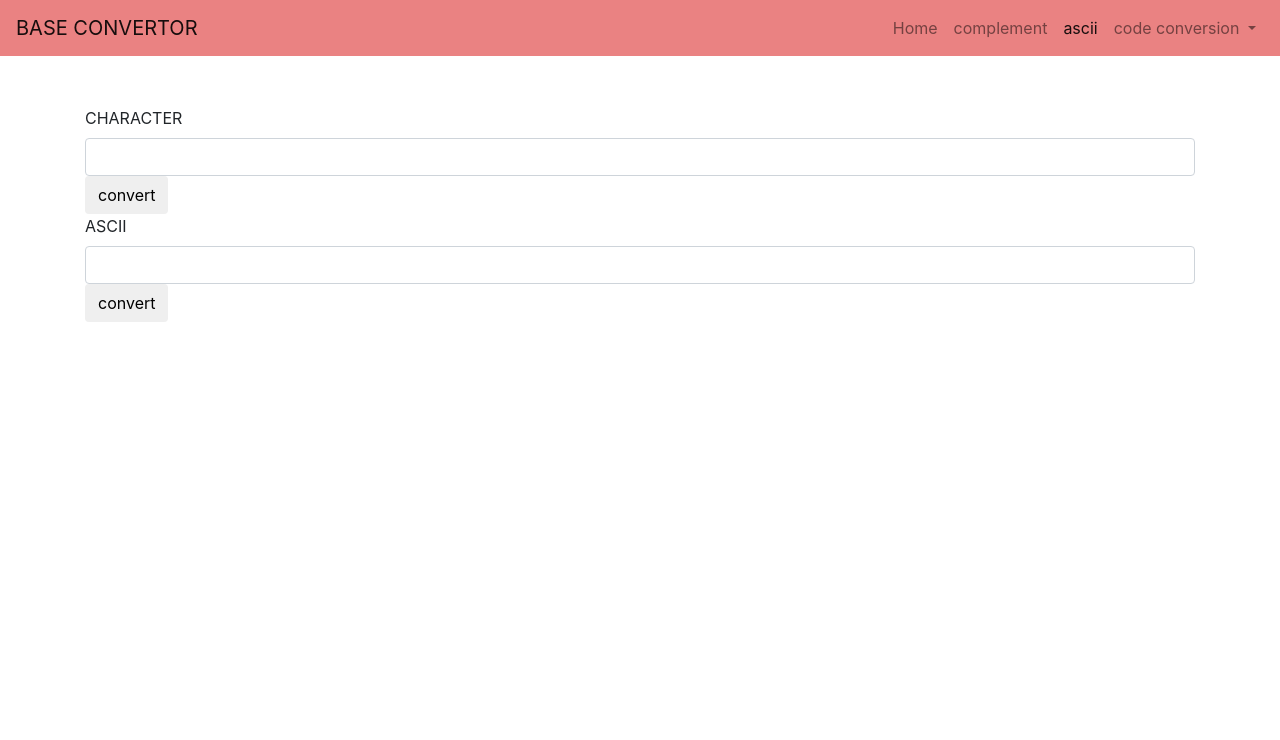
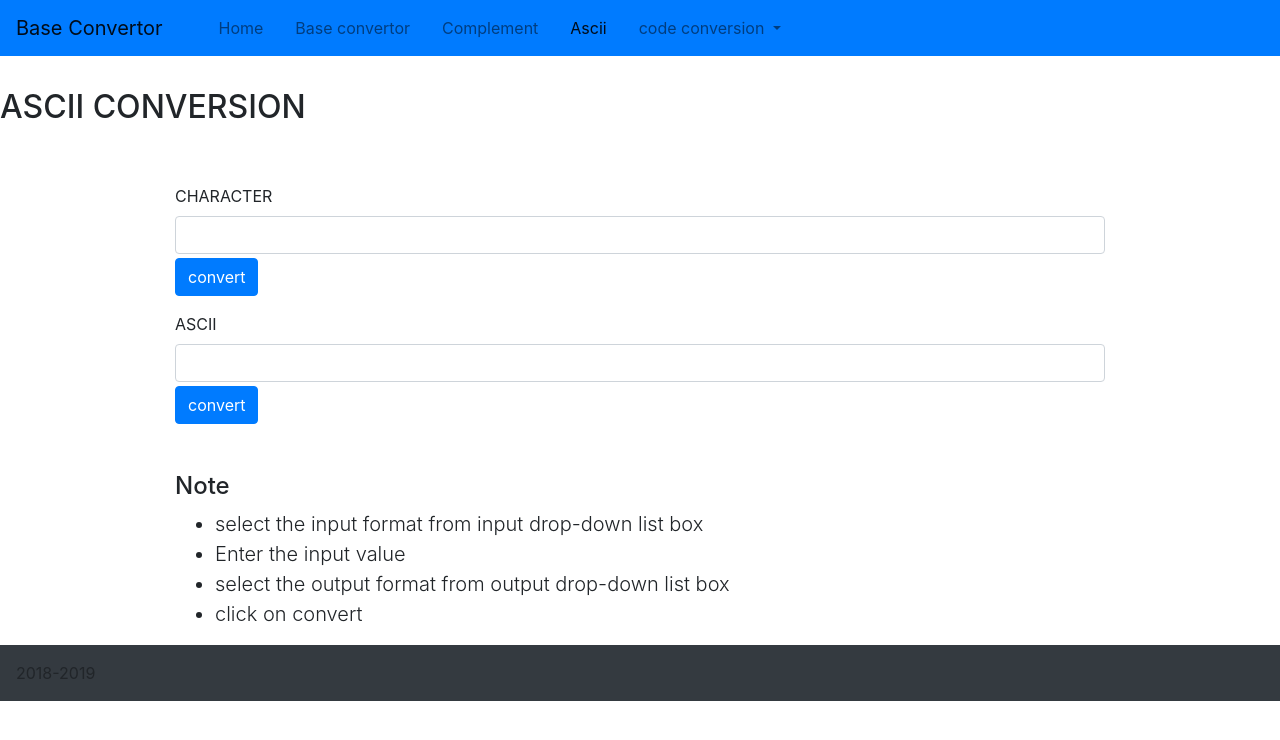
Before and after one commit to gowthamMK2000/base-convertor-website, a plain HTML site: page ascii-unicode.html in a window 1280 px wide. Drawn offline with nearby package versions, Linux system fonts and the light colour scheme; a web font is replaced by a local one.

Commit message:
Update ascii-unicode.html

```diff
--- a/ascii-unicode.html
+++ b/ascii-unicode.html
@@ -6,39 +6,68 @@
     <script type="text/javascript" src="script.js"></script>
     <!-- Bootstrap CSS -->
     <link rel="stylesheet" href="https://maxcdn.bootstrapcdn.com/bootstrap/4.0.0/css/bootstrap.min.css" integrity="sha384-Gn5384xqQ1aoWXA+058RXPxPg6fy4IWvTNh0E263XmFcJlSAwiGgFAW/dAiS6JXm" crossorigin="anonymous">
-    <title>base convertor</title>
+    <link rel="stylesheet" href="layout_css.css">
+    <title>ascii-unicode</title>
+    <link href='https://fonts.googleapis.com/css?family=Audiowide' rel='stylesheet'>
+    <link href='https://fonts.googleapis.com/css?family=Armata' rel='stylesheet'>
+    <link href='https://fonts.googleapis.com/css?family=Amiko' rel='stylesheet'>
     <script type="text/javascript" src="script.js"></script>
   </head>
   <body>
-    <nav class="navbar navbar-expand-lg navbar-light  " style="background-color:#ea8282 ">
-  <a class="navbar-brand" href="#">BASE CONVERTOR</a>
-  <button class="navbar-toggler" type="button" data-toggle="collapse" data-target="#navbarNavAltMarkup" aria-controls="navbarNavAltMarkup" aria-expanded="false" aria-label="Toggle navigation">
-    <span class="navbar-toggler-icon"></span>
-  </button>
-  <div class="collapse navbar-collapse" id="navbarNavAltMarkup">
-    <div class="navbar-nav ml-auto">
-      <a class="nav-item nav-link " href="index.html">Home </a>
-      <a class="nav-item nav-link" href=complement.html>complement</a>
-      <a class="nav-item nav-link active" href="ascii-unicode.html">ascii <span class="sr-only">(current)</span></a>
-      <div class="nav-item dropdown" >
-          <a class="nav-link dropdown-toggle" href="#" id="navbarDropdownMenuLink" role="button" data-toggle="dropdown" aria-haspopup="true" aria-expanded="false">
+    <nav class="navbar navbar-expand-lg navbar-fixed-top navbar-light bg-primary">
+    <a class="navbar-brand pr-3" href="#">Base Convertor</a>
+    <button class="navbar-toggler" type="button" data-toggle="collapse" data-target="#navbarNavDropdown" aria-controls="navbarNavDropdown" aria-expanded="false" aria-label="Toggle navigation">
+      <span class="navbar-toggler-icon"></span>
+    </button>
+    <div class="collapse navbar-collapse" id="navbarNavDropdown">
+      <ul class="navbar-nav ">
+        <li class="nav-item  pl-3">
+          <a class="nav-link" href="index.html">Home </a>
+        </li>
+        <li class="nav-item pl-3">
+          <a class="nav-link" href="baseconversion.html">Base convertor</a>
+        </li>
+        <li class="nav-item pl-3">
+          <a class="nav-link" href="complement.html">Complement</a>
+        </li>
+        <li class="nav-item active pl-3">
+          <a class="nav-link" href="ascii-unicode.html">Ascii<span class="sr-only">(current)</span></a>
+        </li>
+        <li class="nav-item dropdown pl-3">
+          <a class="nav-link dropdown-toggle" href="#" id="navbarDropdownMenuLink" data-toggle="dropdown" aria-haspopup="true" aria-expanded="false">
             code conversion
           </a>
-          <div class="dropdown-menu" aria-labelledby="navbarDropdownMenuLink" style="background-color:#ea8282">
-            <a class="dropdown-item" href="binary-BCD.html">binary-bcd</a>
-            <a class="dropdown-item" href="binary-excess3.html">binary-ecxess3</a>
+          <div class="dropdown-menu" ria-labelledby="navbarDropdownMenuLink">
+            <a class="dropdown-item" href="#">BCD</a>
+            <a class="dropdown-item" href="#">Excess-3</a>
+            <a class="dropdown-item" href="#">Gray code</a>
           </div>
-        </div>
+        </li>
+      </ul>
     </div>
+  </nav>
+  <div class="containerhead mt-3 pt-3" >
+    <h2 class="">ASCII CONVERSION</h2>
   </div>
-  </nav>
-  <div class="container"  style="padding-top:50px">
+  <div class="container w-75"  style="padding-top:50px">
     <label for="char">CHARACTER</label>
     <input type="text"  id="char"  class="form-control" >
-      <button onclick="tochar()" name="convert" id="button1" class="btn btn-default">convert</button><br>
-      <label for="ascii">ASCII</label>
+      <button onclick="tochar()" name="convert" id="button1" class="btn btn-primary mt-1">convert</button><br>
+      <label for="ascii" class="mt-3">ASCII</label>
       <input type="text"  id="ascii" oninput="checkascii()" class="form-control">
-        <button onclick="toascii()" name="convert" id="button2" class="btn btn-default">convert</button><br>
+        <button onclick="toascii()" name="convert" id="button2" class="btn btn-primary mt-1">convert</button><br>
+  </div>
+  <div class="container w-75 mt-5 ">
+    <h4>Note</h4>
+    <ul class="list-styled">
+    <li class="lead">select the input format from input drop-down list box</li>
+    <li class="lead">Enter the input  value</li>
+    <li class="lead">select the output format from output drop-down list box</li>
+    <li class="lead">click on convert</li>
+  </ul>
+  </div>
+  <div class="containerhead  w-100 bg-dark p-3 footer">
+    2018-2019
   </div>
     <!-- Optional JavaScript -->
     <!-- jQuery first, then Popper.js, then Bootstrap JS -->
```
